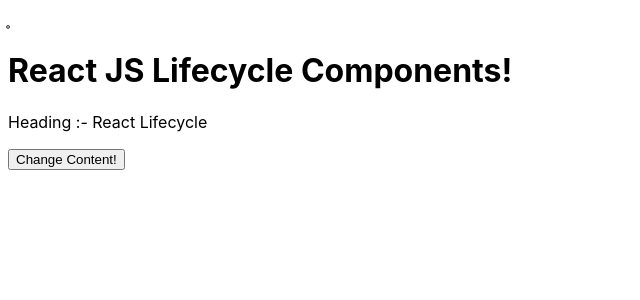
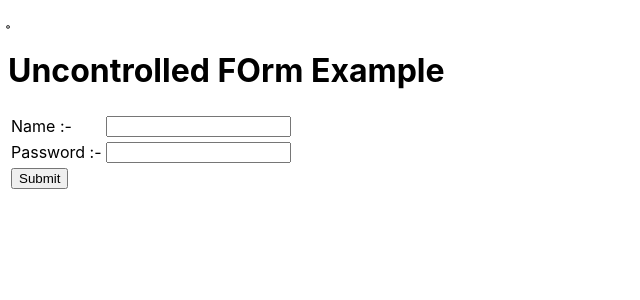
Before and after one commit to raghavendramj/NS_Rosalind_MERN, a React (Create React App) app in the folder ReactJS/newton-react-app/: page / in a window 1280 px wide. Shown: the top 300 px of the page, without its empty margins (0-640 px from the left). Built offline with nearby package versions, Linux system fonts and the light colour scheme.

Commit message:
React Forms!

```diff
--- a/ReactJS/newton-react-app/src/App.js
+++ b/ReactJS/newton-react-app/src/App.js
@@ -9,6 +9,7 @@ import Garage from "./components/garage";
 import Employee from "./components/employee";
 import AutoMobile from "./components/automobile";
 import LifeCycleMethods from "./components/lifecyclemethods";
+import Registration from "./components/registration";
 
 function App() {
   return (
@@ -21,7 +22,8 @@ function App() {
       {/* <Garage /> */}
       {/* <Employee name="Siman" propArray={[6, 7, 8, 9]} booleanVal={true} email="raghav@gmail.com"/> */}
       {/* <AutoMobile /> */}
-      <LifeCycleMethods />
+      {/* <LifeCycleMethods /> */}
+      <Registration />
     </React.Fragment>
   );
 }
--- /dev/null
+++ b/ReactJS/newton-react-app/src/components/registration.jsx
@@ -0,0 +1,39 @@
+import React, { Component } from 'react';
+
+class Registration extends Component {
+    constructor(props) {
+        super(props);
+        this.updateSubmit = this.updateSubmit.bind(this);
+        this.input = React.createRef();
+    }
+    updateSubmit(event) {
+        console.log("You have successfully submitted the form!");
+        console.log(this.input);
+        event.preventDefault();
+    }
+
+    render() {
+        return (
+            <form onSubmit={this.updateSubmit}>
+                <h1>Uncontrolled FOrm Example</h1>
+                <table>
+                    <tbody>
+                        <tr>
+                            <td>Name :- </td>
+                            <td><input type="text" ref={this.input} /></td>
+                        </tr>
+                        <tr>
+                            <td>Password :- </td>
+                            <td><input type="password" ref={this.input} /></td>
+                        </tr>
+                        <tr>
+                            <td><input type="submit" value="Submit" /></td>
+                        </tr>
+                    </tbody>
+                </table>
+            </form>
+        );
+    }
+}
+
+export default Registration;
```
Also changed, not shown: 1 other file (tests, documents, lock files or other folders).
